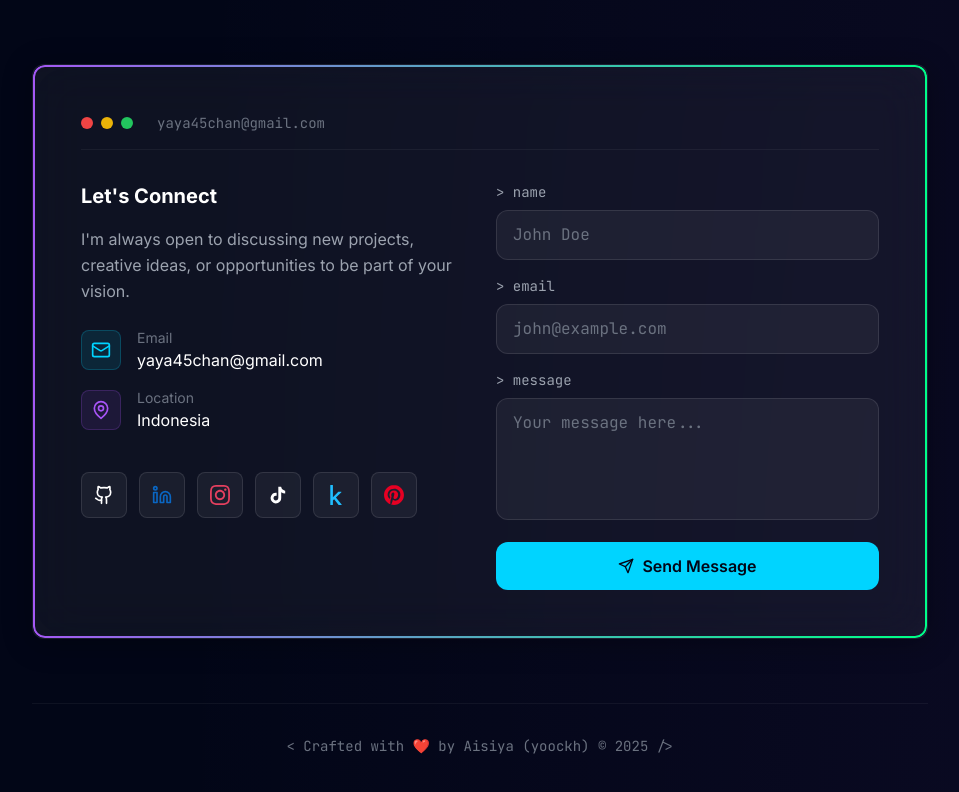
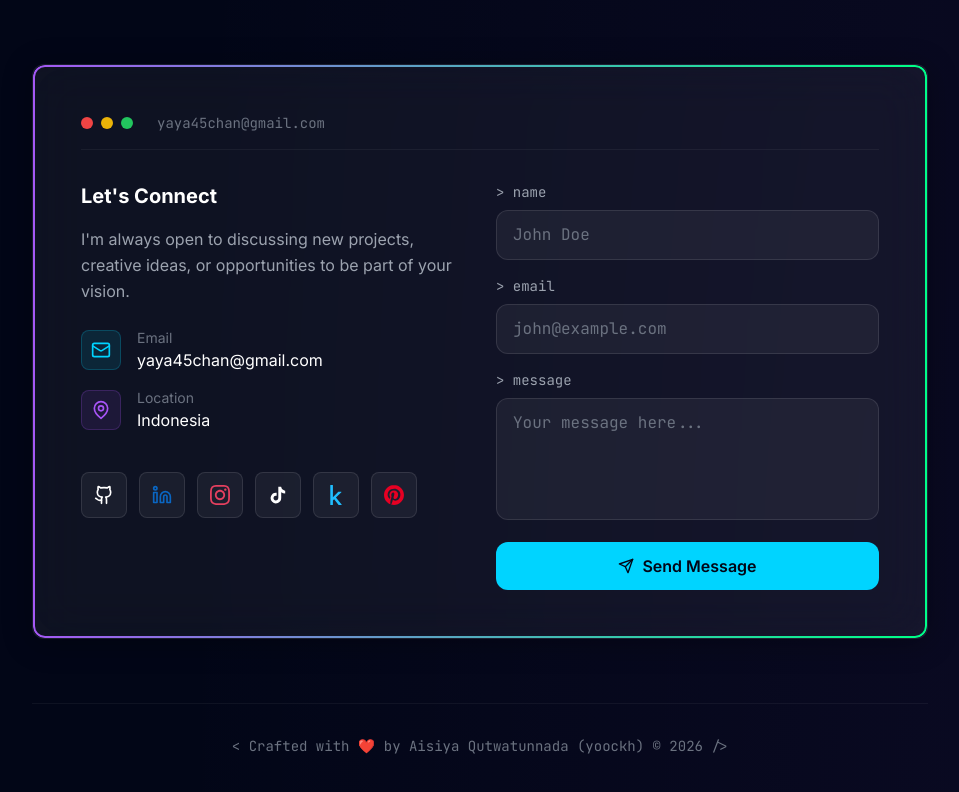
Before and after one commit to yoockh/yoockh-blog, a Next.js app: page / in a window 1280 px wide. Shown: the part 4587-5379 px from the top of the page, without its empty margins (208-1167 px from the left). Built offline with nearby package versions, Linux system fonts and the light colour scheme.

Commit message:
fix: update footer copyright information and year

```diff
--- a/src/components/sections/ContactSection.tsx
+++ b/src/components/sections/ContactSection.tsx
@@ -246,7 +246,7 @@ export default function ContactSection() {
           className="mt-16 pt-8 border-t border-white/5 text-center"
         >
           <p className="text-gray-500 font-mono text-sm">
-            {"< Crafted with ❤️ by Aisiya (yoockh) © 2025 />"}
+            {"< Crafted with ❤️ by Aisiya Qutwatunnada (yoockh) © 2026 />"}
           </p>
         </motion.footer>
       </div>
```
